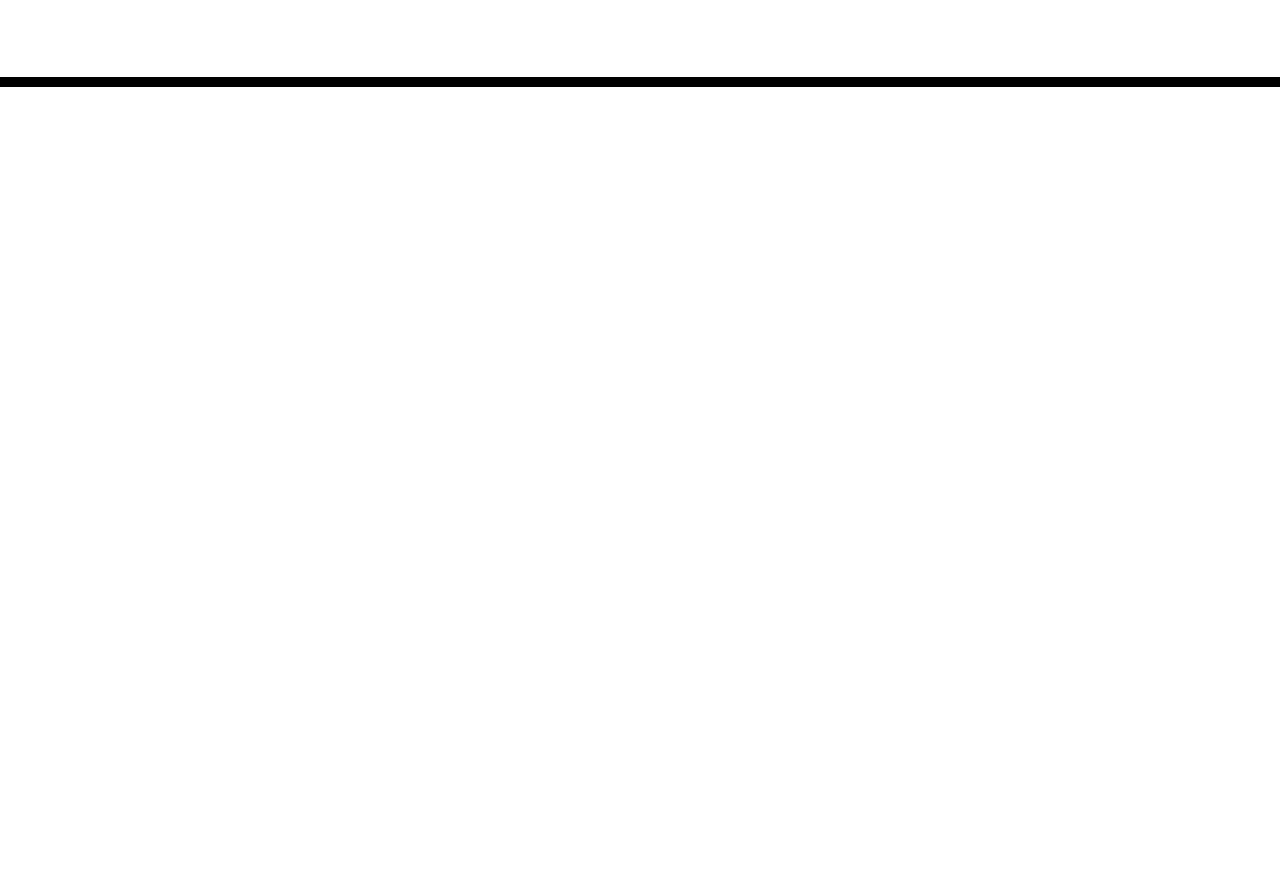
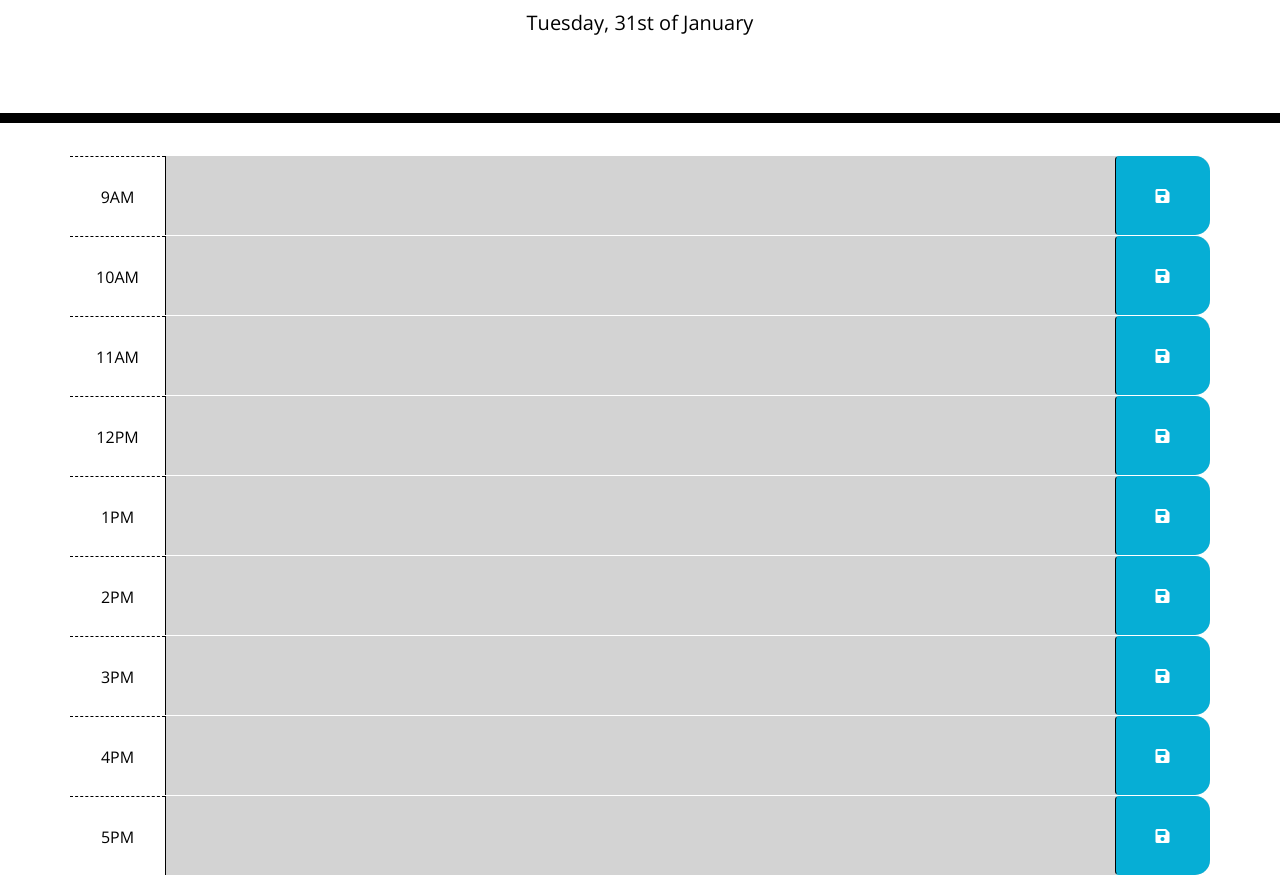
Before and after one commit to adammbnitro/Calendar-Planner-App, a plain HTML site: page index.html in a window 1280 px wide. Shown: the part 181-1056 px from the top of the page. Before the commit the page ends 800 px from the top, so only its background shows below. Drawn offline with nearby package versions, Linux system fonts and the light colour scheme.

Commit message:
completed logic behind storing appointment times

```diff
--- a/style.css
+++ b/assets/css/style.css
@@ -69,3 +69,12 @@ textarea {
   font-size: 20px;
   transition: all 0.3s ease-in-out;
 }
+
+.notification {
+  display: none;
+  color: black;
+}
+
+.show {
+  display: block;
+}
--- /dev/null
+++ b/assets/js/script.js
@@ -0,0 +1,58 @@
+$(document).ready(function(){
+
+        // Listening for clicks on save button
+
+    $(".saveBtn").on("click", function(){
+        console.log(`It saved`);
+
+        let timeID = $(this).parent().attr("id")
+        let value = $(this).siblings(".description").val();
+
+        localStorage.setItem(timeID, value);
+
+        $(".notification").addClass('show');
+
+        setTimeout(function(){
+            $(".notification").removeClass("show");
+        }, 5000)
+    })
+
+    function hourUpdate(){
+        let currentHour = moment().hours();
+
+        for(let i = 0; i < $(".time-block").length; i++){
+            let hour = parseInt($(".time-block")[i].getAttribute("id").split("-")[1]);
+            console.log(hour);
+            console.log(currentHour);
+            if(hour < currentHour) {
+                $(".time-block")[i].classList.add("past")
+            } else if(hour === currentHour){
+                $(".time-block")[i].classList.add("past")
+                $(".time-block")[i].classList.remove("present")
+            } else {
+                $(".time-block")[i].classList.remove("past")
+                $(".time-block")[i].classList.remove("present")
+                $(".time-block")[i].classList.add("future")
+            }
+        }
+
+
+    }
+
+    hourUpdate();
+
+    let interval = setInterval(hourUpdate, 15000);
+
+    $("#hour-9 .description").val(localStorage.getItem("hour-9"))
+    $("#hour-10 .description").val(localStorage.getItem("hour-10"))
+    $("#hour-11 .description").val(localStorage.getItem("hour-11"))
+    $("#hour-12 .description").val(localStorage.getItem("hour-12"))
+    $("#hour-13 .description").val(localStorage.getItem("hour-13"))
+    $("#hour-14 .description").val(localStorage.getItem("hour-14"))
+    $("#hour-15 .description").val(localStorage.getItem("hour-15"))
+    $("#hour-16 .description").val(localStorage.getItem("hour-16"))
+    $("#hour-17 .description").val(localStorage.getItem("hour-17"))
+
+    $("#currentDay").text(moment().format("dddd, Do of MMMM"))
+
+})
--- a/index.html
+++ b/index.html
@@ -18,7 +18,7 @@
       href="https://fonts.googleapis.com/css?family=Open+Sans&display=swap"
       rel="stylesheet"
     />
-    <link rel="stylesheet" href="style.css" />
+    <link rel="stylesheet" href="./assets/css/style.css" />
     <title>Work Day Scheduler</title>
   </head>
 
@@ -28,11 +28,77 @@
       <p class="lead">A simple calendar app for scheduling your work day</p>
       <p id="currentDay" class="lead"></p>
     </header>
+    <section class="text-center notification" id="notify">
+      Appointment added to <code>localstorage</code>
+    </section>
     <div class="container">
-      <!-- Timeblocks go here -->
+      <section id="hour-9" class="row time-block">
+        <section class="col-md-1 hour">
+          9AM
+        </section>
+        <textarea class="col-md-10 description"></textarea>
+        <button class="btn saveBtn col-md-1"><i class="fas fa-save"></i></button>
+      </section>
+      <section id="hour-10" class="row time-block">
+        <section class="col-md-1 hour">
+          10AM
+        </section>
+        <textarea class="col-md-10 description"></textarea>
+        <button class="btn saveBtn col-md-1"><i class="fas fa-save"></i></button>
+      </section>
+      <section id="hour-11" class="row time-block">
+        <section class="col-md-1 hour">
+          11AM
+        </section>
+        <textarea class="col-md-10 description"></textarea>
+        <button class="btn saveBtn col-md-1"><i class="fas fa-save"></i></button>
+      </section>
+      <section id="hour-12" class="row time-block">
+        <section class="col-md-1 hour">
+          12PM
+        </section>
+        <textarea class="col-md-10 description"></textarea>
+        <button class="btn saveBtn col-md-1"><i class="fas fa-save"></i></button>
+      </section>
+      <section id="hour-13" class="row time-block">
+        <section class="col-md-1 hour">
+          1PM
+        </section>
+        <textarea class="col-md-10 description"></textarea>
+        <button class="btn saveBtn col-md-1"><i class="fas fa-save"></i></button>
+      </section>
+      <section id="hour-14" class="row time-block">
+        <section class="col-md-1 hour">
+          2PM
+        </section>
+        <textarea class="col-md-10 description"></textarea>
+        <button class="btn saveBtn col-md-1"><i class="fas fa-save"></i></button>
+      </section>
+      <section id="hour-15" class="row time-block">
+        <section class="col-md-1 hour">
+          3PM
+        </section>
+        <textarea class="col-md-10 description"></textarea>
+        <button class="btn saveBtn col-md-1"><i class="fas fa-save"></i></button>
+      </section>
+      <section id="hour-16" class="row time-block">
+        <section class="col-md-1 hour">
+          4PM
+        </section>
+        <textarea class="col-md-10 description"></textarea>
+        <button class="btn saveBtn col-md-1"><i class="fas fa-save"></i></button>
+      </section>
+      <section id="hour-17" class="row time-block">
+        <section class="col-md-1 hour">
+          5PM
+        </section>
+        <textarea class="col-md-10 description"></textarea>
+        <button class="btn saveBtn col-md-1"><i class="fas fa-save"></i></button>
+      </section>
     </div>
 
     <script src="https://cdnjs.cloudflare.com/ajax/libs/jquery/3.2.1/jquery.min.js"></script>
     <script src="https://cdnjs.cloudflare.com/ajax/libs/moment.js/2.24.0/moment.min.js"></script>
+    <script src="./assets/js/script.js"></script>
   </body>
 </html>
```
